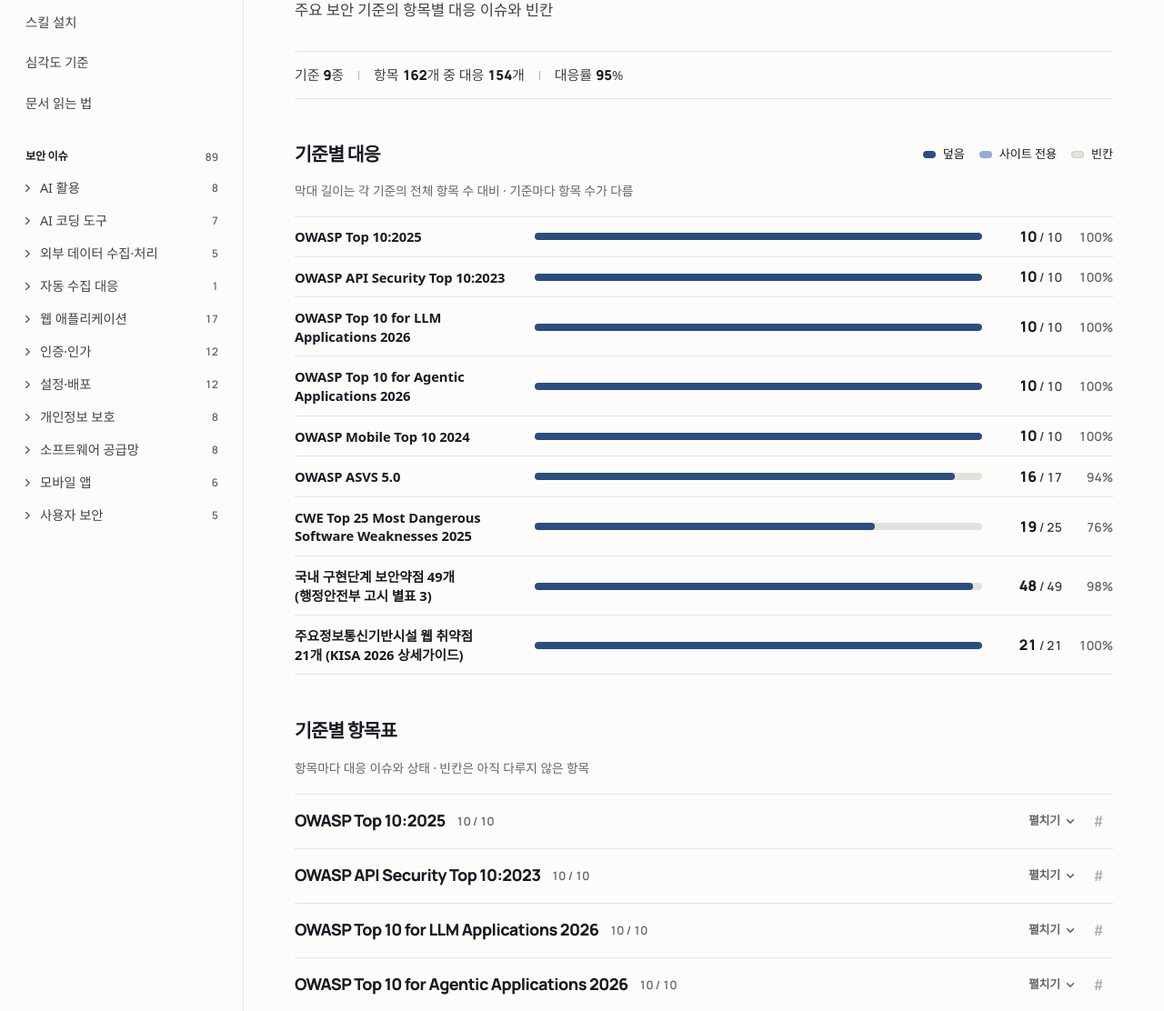
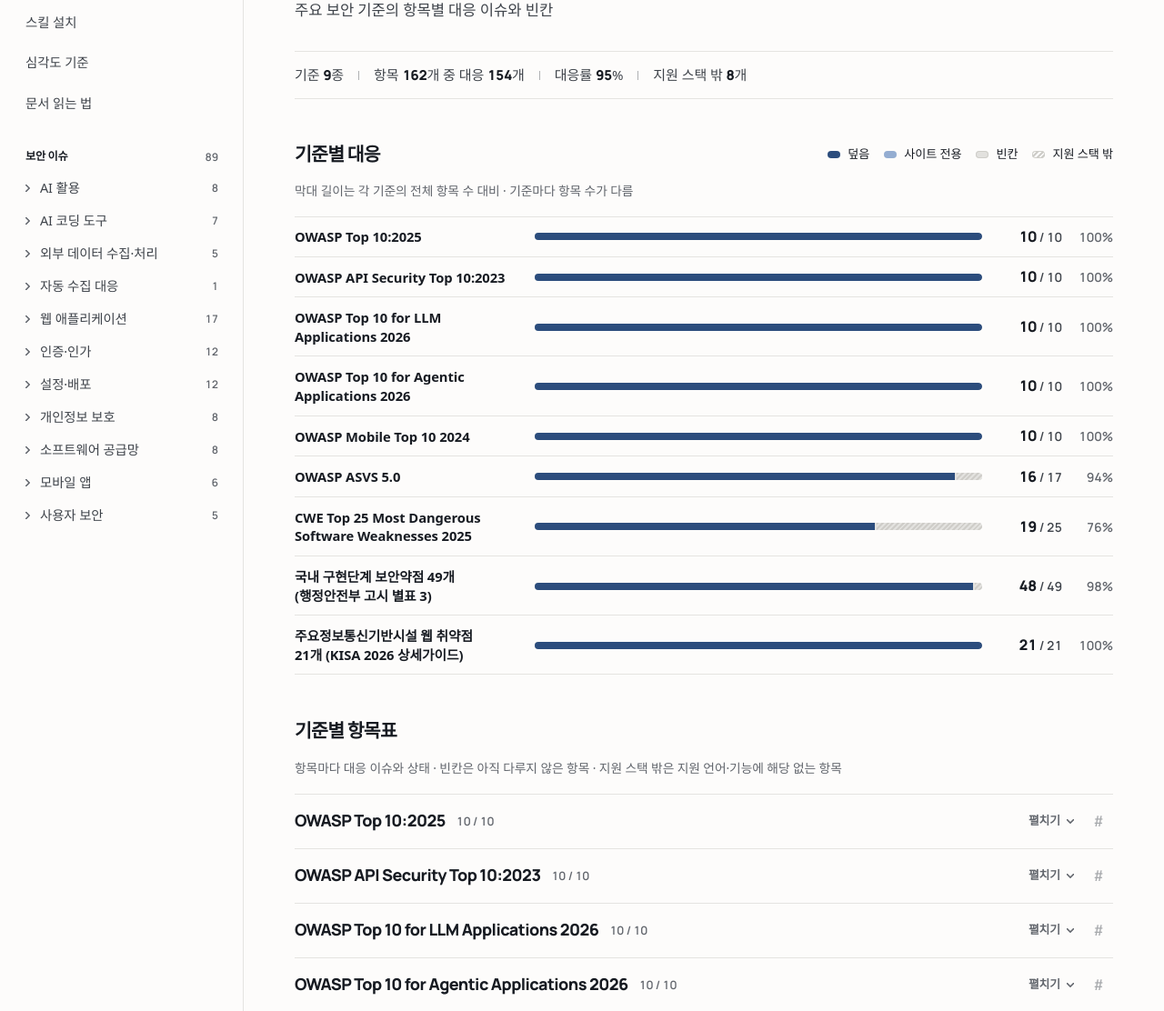
Before and after one commit to limindex/white-security, a PHP site: page /index.php?p=coverage in a window 1280 px wide. Shown: the part 191-1303 px from the top of the page at 91% size. Run offline with PHP 8.4, Linux system fonts and the light colour scheme; some libraries are stand-ins or nearby versions; some web fonts are replaced.

Commit message:
대응표 지원 스택 밖 표시: data/out_of_scope.json(ASVS V17·CWE 메모리 6·입력데이터-16), 빈칸과 따로 세고 gaps에서 제외, 잘못된 표시는 오류
Co-Authored-By: Claude Opus 5.5 <noreply@anthropic.com>

```diff
--- a/assets/css/site.css
+++ b/assets/css/site.css
@@ -390,6 +390,7 @@ html:not(.js) .ws-search { display: none; }
 .ws-badge--covered { color: var(--paper); background: var(--cov-covered); }
 .ws-badge--site { color: var(--ink); background: var(--accent-bg); }
 .ws-badge--gap { color: var(--ink-2); background: var(--surface); box-shadow: inset 0 0 0 1px var(--line-strong); }
+.ws-badge--oos { color: var(--ink-3); background: var(--sunken); }
 
 .ws-id { font: 700 .8rem var(--font-display); letter-spacing: 0; color: var(--ink-3); font-variant-numeric: lining-nums tabular-nums; white-space: nowrap; }
 
@@ -1089,6 +1090,8 @@ html:not(.js) .ws-itabs-list { display: none; }
 .ws-meter-fill:last-child { border-radius: 0 var(--r-pill) var(--r-pill) 0; }
 .ws-meter-fill--covered { background: var(--cov-covered); }
 .ws-meter-fill--site { background: var(--cov-site); }
+.ws-meter-fill--oos { margin-left: auto; background: repeating-linear-gradient(135deg, var(--line-strong) 0 2px, transparent 2px 4px); }
+.ws-legend-key.ws-meter-fill--oos { margin-left: 0; box-shadow: inset 0 0 0 1px var(--line-strong); }
 .ws-meter-num { grid-area: num; display: flex; align-items: baseline; justify-content: flex-end; gap: 12px; font: 600 .86rem var(--font-display); color: var(--ink-2); font-variant-numeric: lining-nums tabular-nums; white-space: nowrap; }
 .ws-meter-num b { font-size: 1rem; font-weight: 800; color: var(--ink); }
 .ws-meter-pct { min-width: 3.2em; text-align: right; color: var(--ink-3); }
--- a/src/Coverage.php
+++ b/src/Coverage.php
@@ -59,14 +59,15 @@ final class Coverage
     /**
      * 항목마다 이슈를 모은다. 이슈가 가리키는 항목이 표준에 없으면 모아서 CoverageError.
      * @param array<int,array<string,mixed>> $frameworks
-     * @return array<string,list<array{item:string,title:string,title_ko:string,issues:list<string>,site_only:bool}>>
+     * @param array<string,array<string,string>> $outOfScope 기준 → 항목 → 지원 스택 밖 이유(data/out_of_scope.json)
+     * @return array<string,list<array{item:string,title:string,title_ko:string,issues:list<string>,site_only:bool,verified:bool,out_of_scope:?string}>>
      */
-    public static function build(Repository $r, array $frameworks, bool $strict = true): array
+    public static function build(Repository $r, array $frameworks, bool $strict = true, array $outOfScope = []): array
     {
         $byId = [];
         foreach ($frameworks as $fw) $byId[$fw['id']] = $fw;
         $rows = [];
-        foreach ($byId as $id => $fw) foreach ($fw['items'] as $it) $rows[$id][$it['id']] = ['item' => $it['id'], 'title' => $it['title'], 'title_ko' => $it['title_ko'], 'issues' => [], 'site_only' => false, 'verified' => ($it['verified'] ?? true) !== false];
+        foreach ($byId as $id => $fw) foreach ($fw['items'] as $it) $rows[$id][$it['id']] = ['item' => $it['id'], 'title' => $it['title'], 'title_ko' => $it['title_ko'], 'issues' => [], 'site_only' => false, 'verified' => ($it['verified'] ?? true) !== false, 'out_of_scope' => $outOfScope[$id][$it['id']] ?? null];
 
         $problems = [];
         $siteOnly = []; // fw => item => 이슈가 전부 site_only 인가
@@ -100,11 +101,36 @@ final class Coverage
         return $out;
     }
 
-    /** 이슈가 하나도 없는 항목. @param array<string,list<array<string,mixed>>> $built @return list<array{fw:string,item:string}> */
+    /** 이슈가 하나도 없는 항목(지원 스택 밖으로 표시한 항목은 빈칸이 아님). @param array<string,list<array<string,mixed>>> $built @return list<array{fw:string,item:string}> */
     public static function gaps(array $built): array
     {
         $out = [];
-        foreach ($built as $fw => $rows) foreach ($rows as $row) if (!$row['issues']) $out[] = ['fw' => $fw, 'item' => $row['item']];
+        foreach ($built as $fw => $rows) foreach ($rows as $row) if (!$row['issues'] && ($row['out_of_scope'] ?? null) === null) $out[] = ['fw' => $fw, 'item' => $row['item']];
+        return $out;
+    }
+
+    /**
+     * data/out_of_scope.json(선택): {"기준 id": {"항목 id": "이유 한 줄"}}. 없는 기준·항목, 이슈가 이미 있는 항목, 빈 이유는 오류로 남기고 뺀다.
+     * @param list<array<string,mixed>> $frameworks @param list<string> $errors @return array<string,array<string,string>>
+     */
+    public static function loadOutOfScope(string $file, array $frameworks, array &$errors): array
+    {
+        if (!is_file($file)) return [];
+        $name = 'data/out_of_scope.json';
+        $data = json_decode((string)@file_get_contents($file), true);
+        if (!is_array($data) || ($data !== [] && array_is_list($data))) { $errors[] = "$name: {\"기준\": {\"항목\": \"이유\"}} 객체여야 합니다"; return []; }
+        $items = [];
+        foreach ($frameworks as $fw) foreach ($fw['items'] as $it) $items[$fw['id']][$it['id']] = true;
+        $out = [];
+        foreach ($data as $fw => $map) {
+            if (!isset($items[$fw])) { $errors[] = "$name: 모르는 기준 `$fw`"; continue; }
+            if (!is_array($map) || ($map !== [] && array_is_list($map))) { $errors[] = "$name: `$fw` 는 {\"항목\": \"이유\"} 객체여야 합니다"; continue; }
+            foreach ($map as $item => $why) {
+                if (!isset($items[$fw][$item])) { $errors[] = "$name: `$fw` 에 없는 항목 `$item`"; continue; }
+                if (!is_string($why) || trim($why) === '' || mb_strlen($why) > 80) { $errors[] = "$name: `$fw` `$item` 의 이유는 80자 이하 한 줄이어야 합니다"; continue; }
+                $out[$fw][(string)$item] = trim($why);
+            }
+        }
         return $out;
     }
 
--- a/src/Repository.php
+++ b/src/Repository.php
@@ -153,12 +153,15 @@ final class Repository
     private function attachCoverage(string $root): void
     {
         $this->frameworks = Coverage::loadFrameworks($root, $this->errors);
+        $oos = Coverage::loadOutOfScope($root . '/data/out_of_scope.json', $this->frameworks, $this->errors);
         try {
-            $this->coverage = Coverage::build($this, $this->frameworks);
+            $this->coverage = Coverage::build($this, $this->frameworks, true, $oos);
         } catch (CoverageError $e) {
             foreach ($e->problems as $p) $this->errors[] = $p;
-            $this->coverage = Coverage::build($this, $this->frameworks, false);
+            $this->coverage = Coverage::build($this, $this->frameworks, false, $oos);
         }
+        // 이슈가 생긴 항목은 더 이상 지원 스택 밖이 아니다: 표시를 지우라고 알린다
+        foreach ($this->coverage as $fw => $rows) foreach ($rows as $row) if ($row['out_of_scope'] !== null && $row['issues']) $this->errors[] = "data/out_of_scope.json: `$fw` `{$row['item']}` 에 대응 이슈가 있어 지원 스택 밖 표시를 지워야 합니다";
     }
 
     /**
--- a/src/Site.php
+++ b/src/Site.php
@@ -359,7 +359,7 @@ final class Site
         foreach ($this->repo->frameworks() as $fw) {
             $items = [];
             foreach ($built[$fw['id']] ?? [] as $row) {
-                $items[] = ['id' => $row['item'], 'title' => $row['title'], 'title_ko' => $row['title_ko'], 'issues' => $row['issues'], 'site_only' => $row['site_only'], 'verified' => $row['verified']];
+                $items[] = ['id' => $row['item'], 'title' => $row['title'], 'title_ko' => $row['title_ko'], 'issues' => $row['issues'], 'site_only' => $row['site_only'], 'verified' => $row['verified'], 'out_of_scope' => $row['out_of_scope']];
             }
             $out[] = ['id' => $fw['id'], 'name' => $fw['name'], 'year' => $fw['year'], 'url' => $fw['url'], 'verified' => !in_array(false, array_column($items, 'verified'), true), 'items' => $items];
         }
--- a/templates/coverage.php
+++ b/templates/coverage.php
@@ -1,21 +1,23 @@
 <?php
 /**
- * 점검 기준 대응표: 기준별 미터(덮음·사이트 전용·빈칸, 각 기준 전체 대비) → 기준별 표(기본 접힘).
+ * 점검 기준 대응표: 기준별 미터(덮음·사이트 전용·빈칸·지원 스택 밖, 각 기준 전체 대비) → 기준별 표(기본 접힘).
+ * 지원 스택 밖(data/out_of_scope.json): 지원 언어·기능에 해당 없는 항목. 빈칸과 따로 센다.
  * @var Site $site @var string $title @var string $lead @var list<array<string,mixed>> $coverage
  */
 $status = function (array $it): array {
-    if (!$it['issues']) return ['gap', '빈칸'];
+    if (!$it['issues']) return $it['out_of_scope'] !== null ? ['oos', '지원 스택 밖'] : ['gap', '빈칸'];
     return $it['site_only'] ? ['site', '사이트 전용'] : ['covered', '덮음'];
 };
 $sum = [];
-$all = ['items' => 0, 'covered' => 0, 'site' => 0];
+$all = ['items' => 0, 'covered' => 0, 'site' => 0, 'oos' => 0];
 foreach ($coverage as $fw) {
-    $c = ['covered' => 0, 'site' => 0, 'gap' => 0];
+    $c = ['covered' => 0, 'site' => 0, 'gap' => 0, 'oos' => 0];
     foreach ($fw['items'] as $it) $c[$status($it)[0]]++;
     $sum[$fw['id']] = $c;
     $all['items'] += count($fw['items']);
     $all['covered'] += $c['covered'];
     $all['site'] += $c['site'];
+    $all['oos'] += $c['oos'];
 }
 $pct = fn(int $n, int $m): int => $m ? (int)round($n * 100 / $m) : 0;
 /** 막대 조각 폭 클래스(1% 단위, CSP 때문에 style 속성 대신). 1건이라도 있으면 최소 1% */
@@ -27,7 +29,7 @@ $w = fn(int $n, int $m): string => 'ws-w-' . ($m && $n ? max(1, (int)round($n *
 <?php if (!$coverage): ?>
 <p class="ws-empty">표준 항목 파일을 읽지 못했습니다.</p>
 <?php else: ?>
-<p class="ws-cov-line"><span>기준 <b><?= count($coverage) ?></b>종</span><i></i><span>항목 <b><?= $all['items'] ?></b>개 중 대응 <b><?= $all['covered'] + $all['site'] ?></b>개</span><i></i><span>대응률 <b><?= $pct($all['covered'] + $all['site'], $all['items']) ?></b>%</span></p>
+<p class="ws-cov-line"><span>기준 <b><?= count($coverage) ?></b>종</span><i></i><span>항목 <b><?= $all['items'] ?></b>개 중 대응 <b><?= $all['covered'] + $all['site'] ?></b>개</span><i></i><span>대응률 <b><?= $pct($all['covered'] + $all['site'], $all['items']) ?></b>%</span><?php if ($all['oos']): ?><i></i><span>지원 스택 밖 <b><?= $all['oos'] ?></b>개</span><?php endif ?></p>
 
 <section class="ws-sec ws-cov-chart" aria-labelledby="cov-chart-h">
 <div class="ws-cov-chart-head">
@@ -36,6 +38,7 @@ $w = fn(int $n, int $m): string => 'ws-w-' . ($m && $n ? max(1, (int)round($n *
 <li><span class="ws-legend-key ws-meter-fill--covered" aria-hidden="true"></span><span class="ws-tx">덮음</span></li>
 <li><span class="ws-legend-key ws-meter-fill--site" aria-hidden="true"></span><span class="ws-tx">사이트 전용</span></li>
 <li><span class="ws-legend-key ws-legend-key--gap" aria-hidden="true"></span><span class="ws-tx">빈칸</span></li>
+<?php if ($all['oos']): ?><li><span class="ws-legend-key ws-meter-fill--oos" aria-hidden="true"></span><span class="ws-tx">지원 스택 밖</span></li><?php endif ?>
 </ul>
 </div>
 <p class="ws-cov-note">막대 길이는 각 기준의 전체 항목 수 대비 · 기준마다 항목 수가 다름</p>
@@ -43,7 +46,7 @@ $w = fn(int $n, int $m): string => 'ws-w-' . ($m && $n ? max(1, (int)round($n *
 <?php foreach ($coverage as $fw): $c = $sum[$fw['id']]; $m = count($fw['items']); $name = (string)$fw['name']; ?>
 <li class="ws-meter">
 <span class="ws-meter-name"><a href="#fw-<?= Site::e($fw['id']) ?>"><?= Site::e($name) ?></a></span>
-<span class="ws-meter-bar" role="img" aria-label="<?= Site::e($name) ?>: 항목 <?= $m ?>개 중 덮음 <?= $c['covered'] ?>, 사이트 전용 <?= $c['site'] ?>, 빈칸 <?= $c['gap'] ?>"><?php if ($c['covered']): ?><span class="ws-meter-fill ws-meter-fill--covered <?= $w($c['covered'], $m) ?>"></span><?php endif ?><?php if ($c['site']): ?><span class="ws-meter-fill ws-meter-fill--site <?= $w($c['site'], $m) ?>"></span><?php endif ?></span>
+<span class="ws-meter-bar" role="img" aria-label="<?= Site::e($name) ?>: 항목 <?= $m ?>개 중 덮음 <?= $c['covered'] ?>, 사이트 전용 <?= $c['site'] ?>, 빈칸 <?= $c['gap'] ?><?= $c['oos'] ? ', 지원 스택 밖 ' . $c['oos'] : '' ?>"><?php if ($c['covered']): ?><span class="ws-meter-fill ws-meter-fill--covered <?= $w($c['covered'], $m) ?>"></span><?php endif ?><?php if ($c['site']): ?><span class="ws-meter-fill ws-meter-fill--site <?= $w($c['site'], $m) ?>"></span><?php endif ?><?php if ($c['oos']): ?><span class="ws-meter-fill ws-meter-fill--oos <?= $w($c['oos'], $m) ?>"></span><?php endif ?></span>
 <span class="ws-meter-num"><span class="ws-cov-num"><b><?= $c['covered'] + $c['site'] ?></b> / <?= $m ?></span><span class="ws-cov-num ws-meter-pct"><?= $pct($c['covered'] + $c['site'], $m) ?>%</span></span>
 </li>
 <?php endforeach ?>
@@ -52,13 +55,13 @@ $w = fn(int $n, int $m): string => 'ws-w-' . ($m && $n ? max(1, (int)round($n *
 
 <section class="ws-sec" aria-labelledby="cov-tables-h">
 <h2 id="cov-tables-h">기준별 항목표</h2>
-<p class="ws-cov-note">항목마다 대응 이슈와 상태 · 빈칸은 아직 다루지 않은 항목</p>
+<p class="ws-cov-note">항목마다 대응 이슈와 상태 · 빈칸은 아직 다루지 않은 항목 · 지원 스택 밖은 지원 언어·기능에 해당 없는 항목</p>
 <?php foreach ($coverage as $fw): $c = $sum[$fw['id']]; ?>
 <section class="ws-sec ws-fold" id="fw-<?= Site::e($fw['id']) ?>">
 <details>
 <summary><h2><?= Site::e($fw['name']) ?></h2><span class="ws-fold-count"><?= $c['covered'] + $c['site'] ?> / <?= count($fw['items']) ?></span><span class="ws-fold-hint" aria-hidden="true"><span class="ws-fold-closed">펼치기</span><span class="ws-fold-open">접기</span></span></summary>
 <div class="ws-fold-body">
-<p class="ws-cov-meta"><?= Site::e((string)$fw['year']) ?>년판 · 항목 <?= count($fw['items']) ?>개 중 덮음 <?= $c['covered'] ?> · 사이트 전용 <?= $c['site'] ?> · 빈칸 <?= $c['gap'] ?> · <a href="<?= Site::e($fw['url']) ?>" rel="noopener noreferrer">공식 출처</a><?php if (!$fw['verified']): ?> · 원문 대조 전 항목 포함<?php endif ?></p>
+<p class="ws-cov-meta"><?= Site::e((string)$fw['year']) ?>년판 · 항목 <?= count($fw['items']) ?>개 중 덮음 <?= $c['covered'] ?> · 사이트 전용 <?= $c['site'] ?> · 빈칸 <?= $c['gap'] ?><?= $c['oos'] ? ' · 지원 스택 밖 ' . $c['oos'] : '' ?> · <a href="<?= Site::e($fw['url']) ?>" rel="noopener noreferrer">공식 출처</a><?php if (!$fw['verified']): ?> · 원문 대조 전 항목 포함<?php endif ?></p>
 <div class="ws-table-wrap">
 <table class="ws-table ws-cov-table">
 <thead>
@@ -69,7 +72,7 @@ $w = fn(int $n, int $m): string => 'ws-w-' . ($m && $n ? max(1, (int)round($n *
 <tr>
 <td><span class="ws-id"><?= Site::e($it['id']) ?></span> <?= Site::e($it['title_ko']) ?><?php if ($it['title'] !== $it['title_ko']): ?><span class="ws-cov-en"><?= Site::e($it['title']) ?></span><?php endif ?></td>
 <td><?php if ($it['issues']): $last = count($it['issues']) - 1; foreach ($it['issues'] as $n => $iid): ?><span class="ws-nw"><a class="ws-id" href="<?= Site::e($site->url('issues/' . $iid)) ?>"><?= Site::e($iid) ?></a><?= $n < $last ? ' ·' : '' ?></span><?= $n < $last ? ' ' : '' ?><?php endforeach; else: ?><span class="ws-cov-none">없음</span><?php endif ?></td>
-<td><span class="ws-badge ws-badge--<?= $k ?>"><?= Site::e($label) ?></span></td>
+<td><span class="ws-badge ws-badge--<?= $k ?>"><?= Site::e($label) ?></span><?php if ($k === 'oos'): ?><span class="ws-cov-en"><?= Site::e((string)$it['out_of_scope']) ?></span><?php endif ?></td>
 </tr>
 <?php endforeach ?>
 </tbody>
```
Also changed, not shown: data/out_of_scope.json (added, +16 -0 lines), tests/CoverageTest.php (+23 -0 lines).
